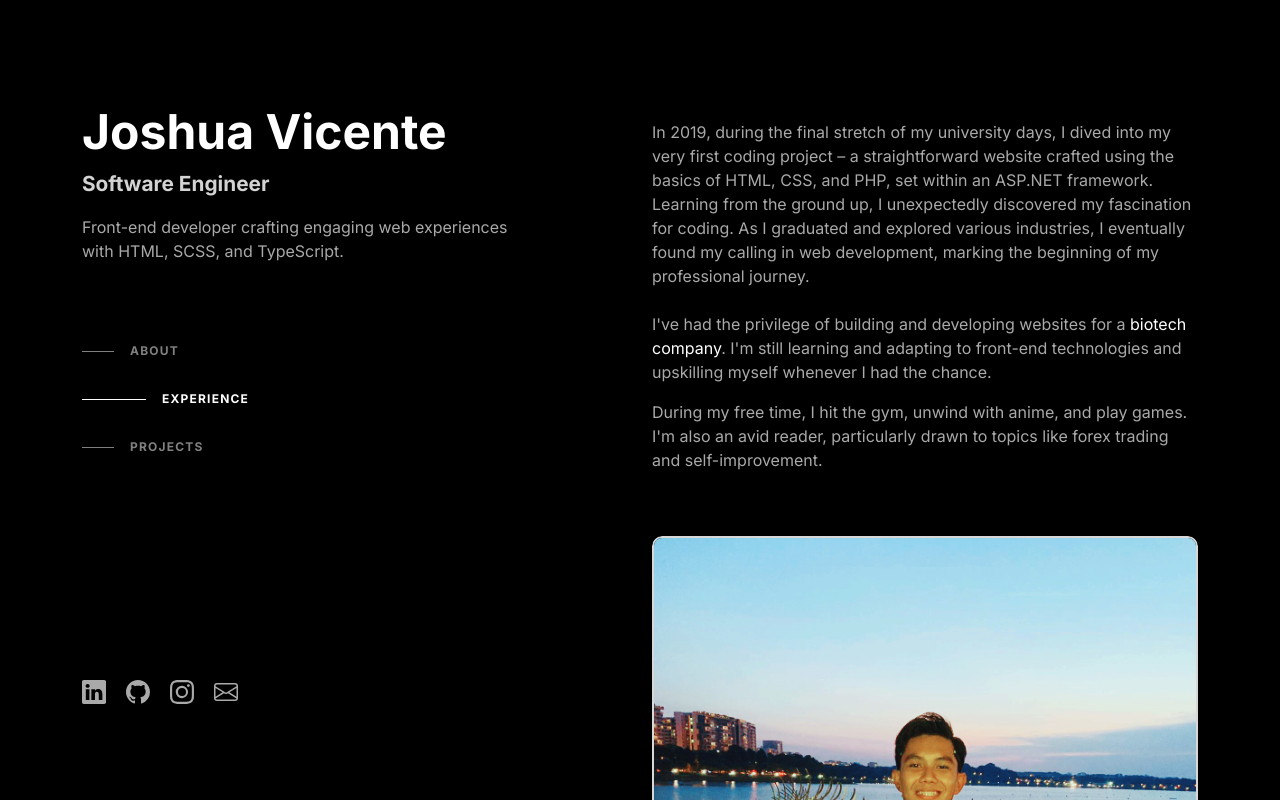
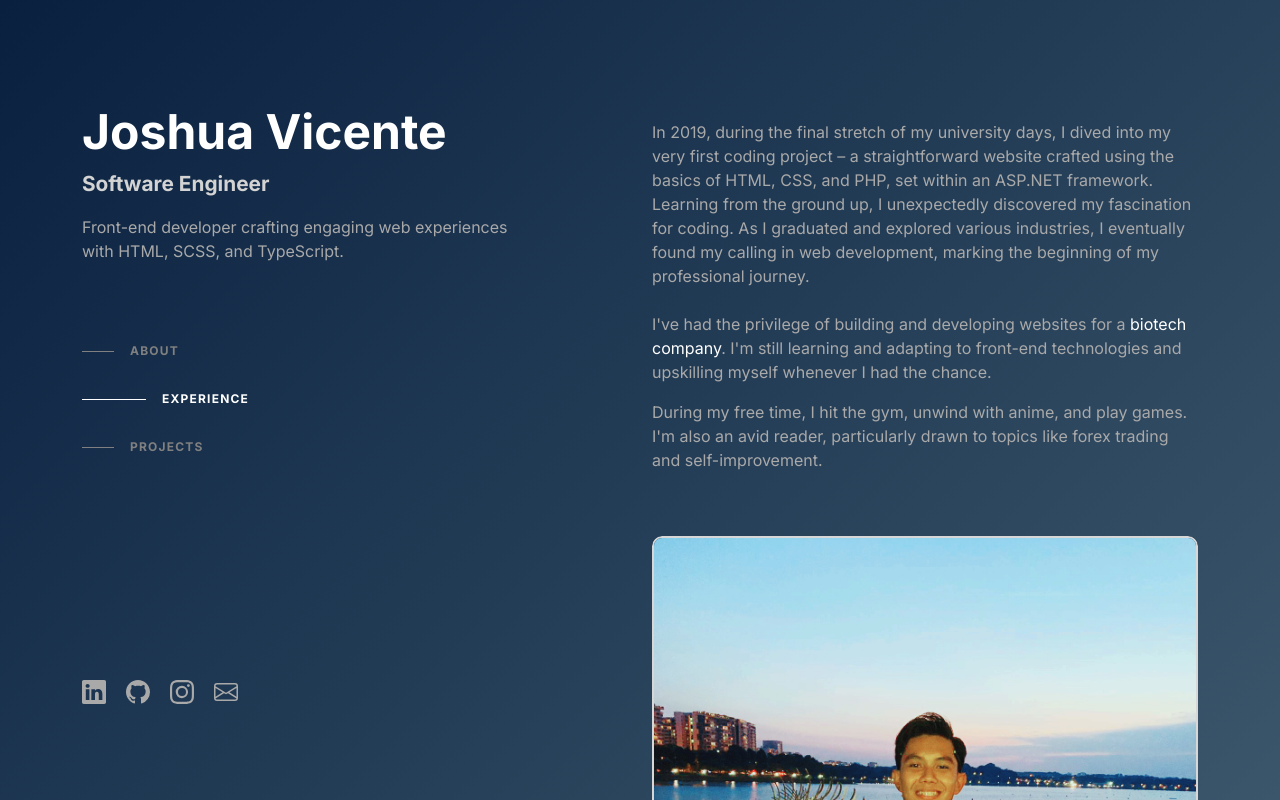
Before and after one commit to joshuavicente/ejrvt-angular, an Angular app: page / in a window 1280 px wide. Shown: the top 800 px of the page. Built offline with nearby package versions, Linux system fonts and the light colour scheme.

Commit message:
style: Updated background to gradient

```diff
--- a/src/styles.scss
+++ b/src/styles.scss
@@ -7,5 +7,6 @@
 }
 
 body {
-  background-color: black;
+  background: linear-gradient(135deg, #09203F, #3b566b);
+  background-attachment: fixed;
 }
```
